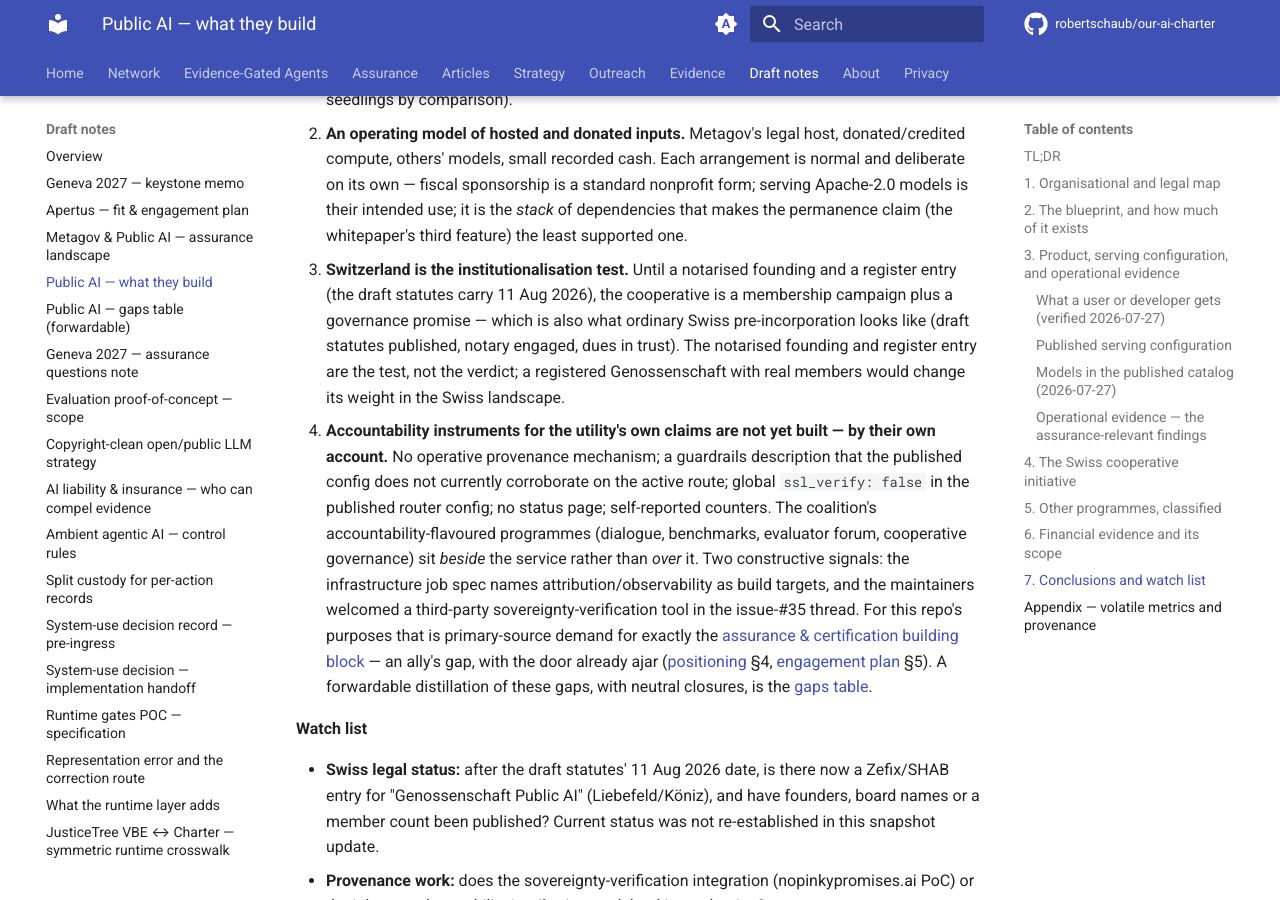
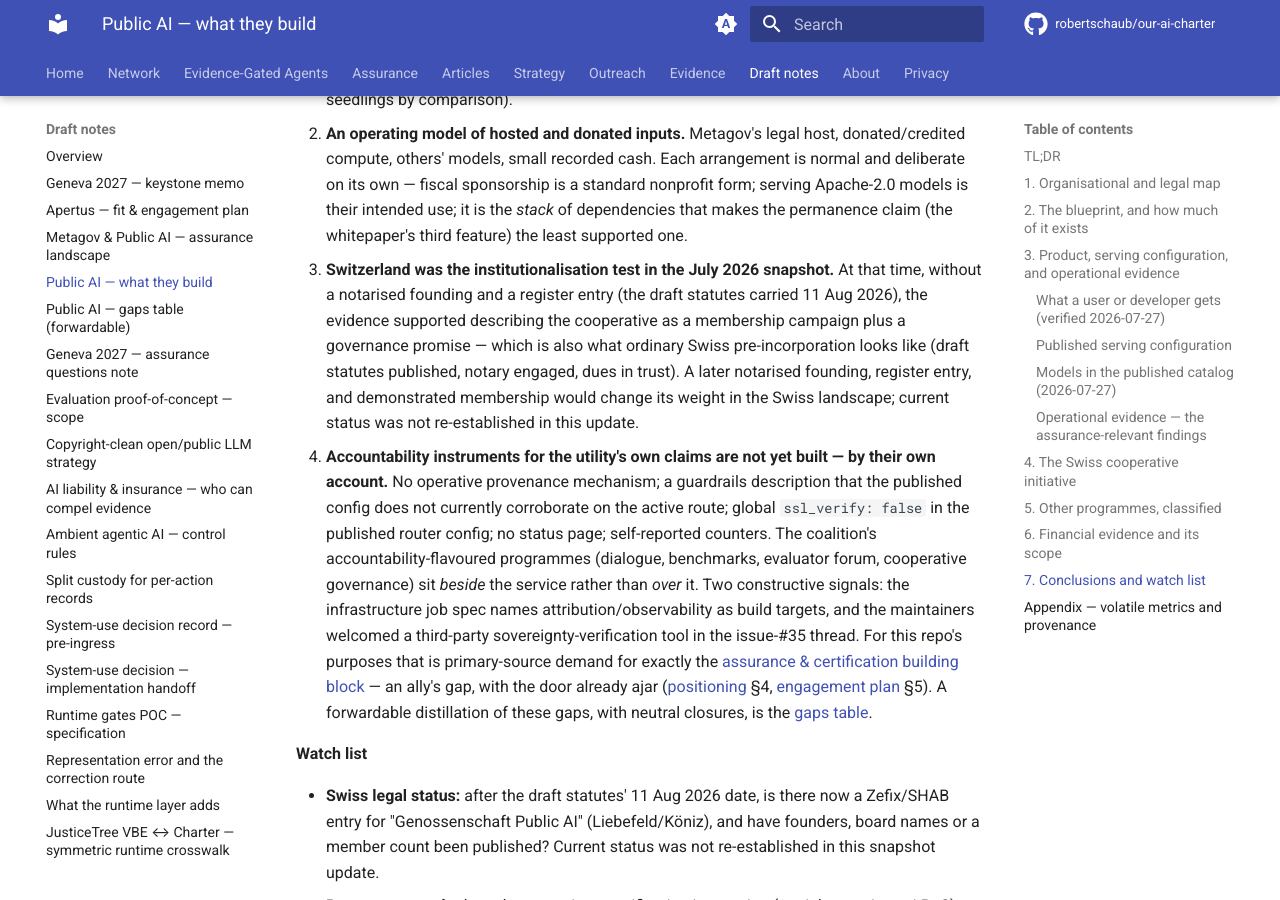
Before and after one commit to robertschaub/our-ai-charter, an MkDocs documentation site: the page built from docs/wip/public-ai-what-they-build.md, in a window 1280 px wide and 900 px high, scrolled down 13065 px. Built offline with MkDocs 1.6.1 and Material for MkDocs 9.7.7, drawn with Linux system fonts in a browser that asks for light colours; plug-ins that fetch from the network failed and are left out; comment, search, counter and statistics services are not loaded.

Commit message:
docs(public-ai): date Swiss cooperative assessment

```diff
--- a/docs/wip/public-ai-what-they-build.md
+++ b/docs/wip/public-ai-what-they-build.md
@@ -239,7 +239,7 @@ Labelled assessment, grounded in §1–§6:
 
 1. **A movement with one working proof-point.** The durable asset is not the coalition (deliberately structureless) but the utility: a running, multi-origin inference service that gives national open models a day-one public front door — by far the most complete part of the whitepaper's taxonomy the coalition itself has built (kiosks and benchmarks are early seedlings by comparison).
 2. **An operating model of hosted and donated inputs.** Metagov's legal host, donated/credited compute, others' models, small recorded cash. Each arrangement is normal and deliberate on its own — fiscal sponsorship is a standard nonprofit form; serving Apache-2.0 models is their intended use; it is the *stack* of dependencies that makes the permanence claim (the whitepaper's third feature) the least supported one.
-3. **Switzerland is the institutionalisation test.** Until a notarised founding and a register entry (the draft statutes carry 11 Aug 2026), the cooperative is a membership campaign plus a governance promise — which is also what ordinary Swiss pre-incorporation looks like (draft statutes published, notary engaged, dues in trust). The notarised founding and register entry are the test, not the verdict; a registered Genossenschaft with real members would change its weight in the Swiss landscape.
+3. **Switzerland was the institutionalisation test in the July 2026 snapshot.** At that time, without a notarised founding and a register entry (the draft statutes carried 11 Aug 2026), the evidence supported describing the cooperative as a membership campaign plus a governance promise — which is also what ordinary Swiss pre-incorporation looks like (draft statutes published, notary engaged, dues in trust). A later notarised founding, register entry, and demonstrated membership would change its weight in the Swiss landscape; current status was not re-established in this update.
 4. **Accountability instruments for the utility's own claims are not yet built — by their own account.** No operative provenance mechanism; a guardrails description that the published config does not currently corroborate on the active route; global `ssl_verify: false` in the published router config; no status page; self-reported counters. The coalition's accountability-flavoured programmes (dialogue, benchmarks, evaluator forum, cooperative governance) sit *beside* the service rather than *over* it. Two constructive signals: the infrastructure job spec names attribution/observability as build targets, and the maintainers welcomed a third-party sovereignty-verification tool in the issue-#35 thread. For this repo's purposes that is primary-source demand for exactly the [assurance & certification building block](../About.md) — an ally's gap, with the door already ajar ([positioning](metagov-public-ai-landscape.md) §4, [engagement plan](apertus-fit-and-engagement-plan.md) §5). A forwardable distillation of these gaps, with neutral closures, is the [gaps table](public-ai-gaps-table.md).
 
 **Watch list**
```
